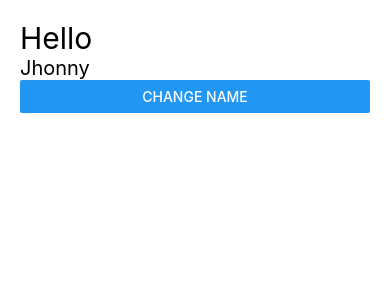
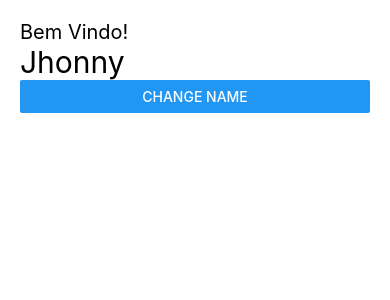
Before and after one commit to jhonnyrafael01/teste, a React Native app: screen / in a window 390 px wide. Shown: the top 300 px of the page. Built offline with nearby package versions, Linux system fonts and the light colour scheme.

Commit message:
change title and desc

```diff
--- a/src/App.tsx
+++ b/src/App.tsx
@@ -13,7 +13,7 @@ const App: React.FC = () => {
  */
   useEffect(()=>{
     if(name == 'Jhonny'){
-      setTitle('Hello');
+      setTitle('Bem Vindo!');
     }else{
       setTitle('Olá');
     }
--- a/src/components/Header/index.tsx
+++ b/src/components/Header/index.tsx
@@ -17,10 +17,10 @@ export default Header;
 const style = StyleSheet.create({
   Title: {
     color: 'black', //cor do titulo
-    fontSize: 30, //tamanho do titulo
+    fontSize: 20, //tamanho do titulo
   },
   SubTitle: {
     color: 'black', //cor do titulo
-    fontSize: 20, //tamanho do titulo
+    fontSize: 30, //tamanho do titulo
   },
 });
```
